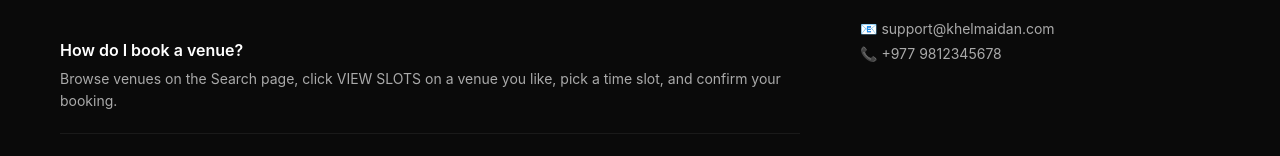
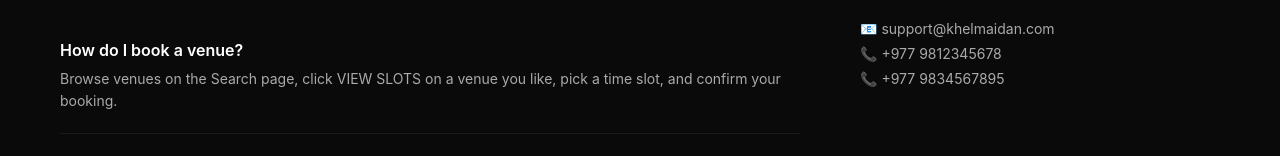
Before and after one commit to Sonicsmrit/KhelMaidan, a React (Vite) app: page /support in a window 1280 px wide. Shown: the part 235-391 px from the top of the page. Built offline with nearby package versions, Linux system fonts and the light colour scheme; a web font is replaced by a local one.

Commit message:
added contact no

```diff
--- a/src/components/supportcontent.jsx
+++ b/src/components/supportcontent.jsx
@@ -30,6 +30,7 @@ function Supportcontent() {
           <div className="contact-info">
             <p>📧 support@khelmaidan.com</p>
             <p>📞 +977 9812345678</p>
+            <p>📞 +977 9834567895</p>
           </div>
         </div>
 
```
